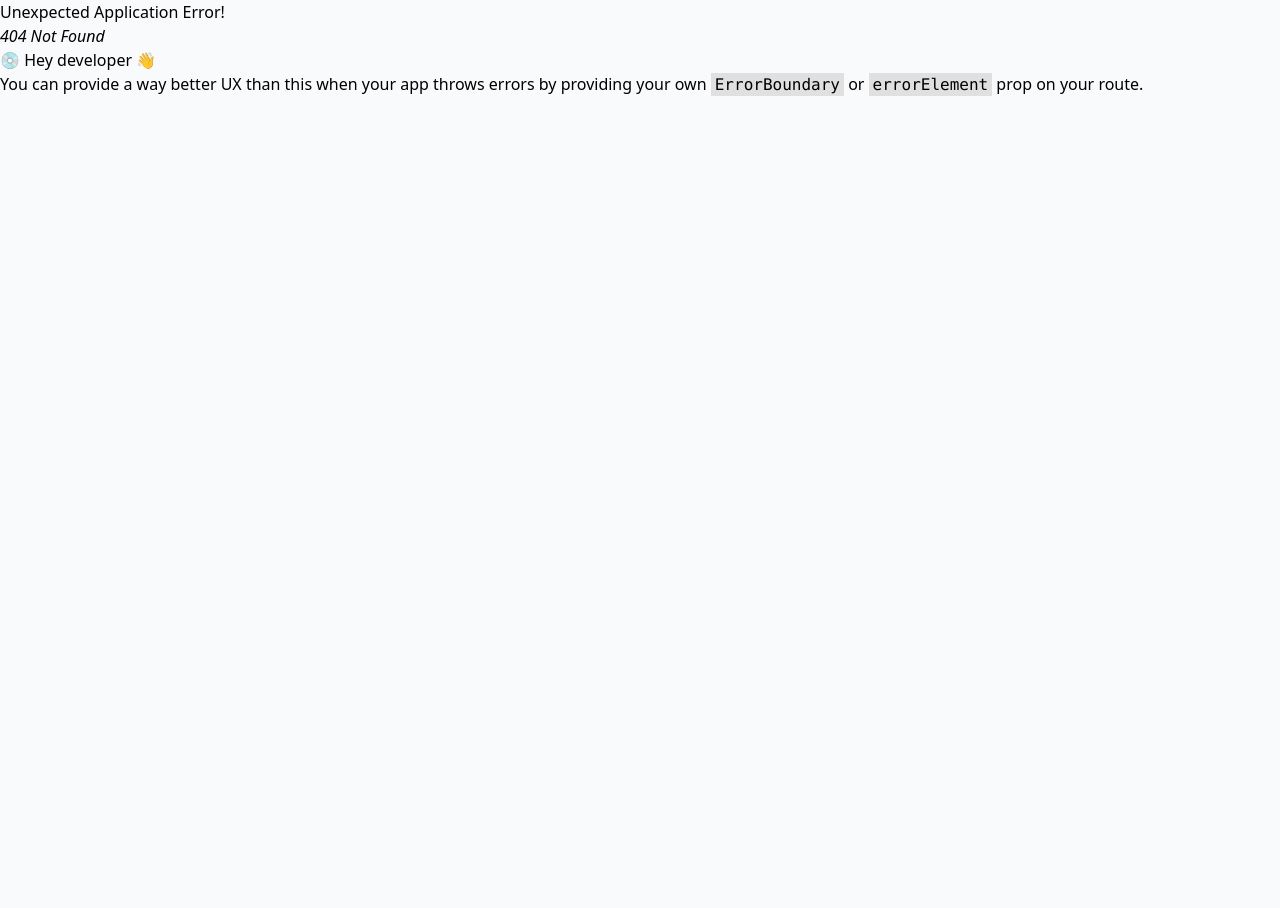
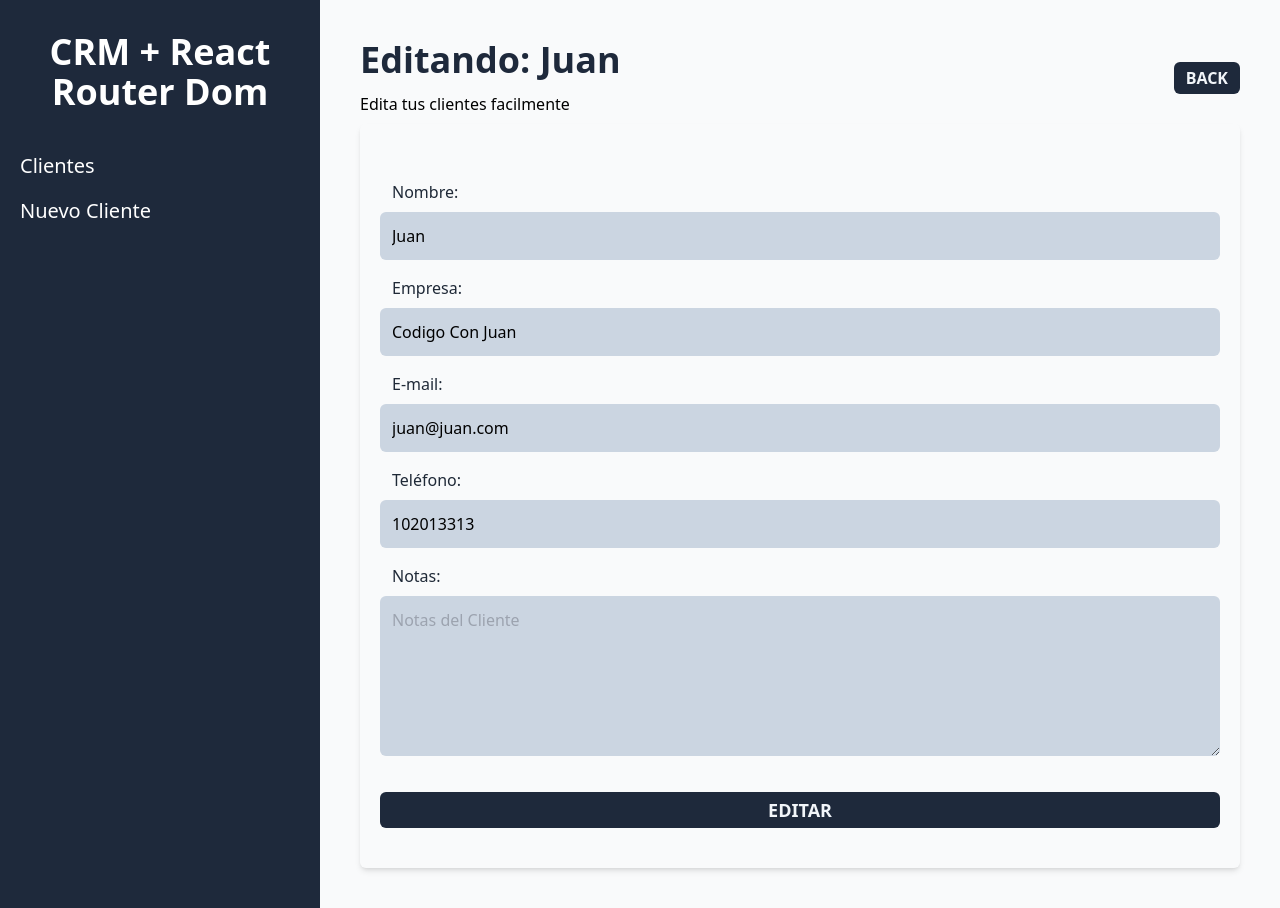
Before and after one commit to benjabenjabenja/crm-react, a React (Vite) app: page /clientes/1/editar in a window 1280 px wide. Before the commit this address had no page. Before the commit the page ends 800 px from the top, so only its background shows below. Built offline with nearby package versions, Linux system fonts and the light colour scheme; data requests are answered from the project's data file.

Commit message:
agregado de eliminar y editar integrado

```diff
--- a/db.json
+++ b/db.json
@@ -8,11 +8,12 @@
       "empresa": "Codigo Con Juan"
     },
     {
-      "id": "2",
-      "nombre": "Karen",
-      "telefono": 138198313,
-      "email": "karen@juan.com",
-      "empresa": "Codigo Con Juan"
+      "nombre": "Karen2",
+      "empresa": "Codigo Con Juan",
+      "email": "karen2@juan.com",
+      "telefono": "138198313",
+      "notas": "asdfsdf",
+      "id": "2"
     },
     {
       "id": "3",
@@ -34,14 +35,6 @@
       "telefono": 1398198938,
       "email": "pedro@juan.com",
       "empresa": "Codigo Con Juan"
-    },
-    {
-      "id": "f3d6",
-      "nombre": "jose benjamin",
-      "empresa": "AyiGroup",
-      "email": "jgonzalez.benjamin@gmail.com",
-      "telefono": "02494466860",
-      "notas": "asdfasdfadfdf"
     }
   ]
 }
--- a/src/components/Cliente.jsx
+++ b/src/components/Cliente.jsx
@@ -1,16 +1,23 @@
+/* eslint-disable react-refresh/only-export-components */
 /* eslint-disable react/prop-types */
-import { useNavigate } from "react-router-dom";
+import { useNavigate, Form, redirect } from "react-router-dom";
+import { delete_cliente } from "../data/cliente";
+
+export async function action({params}) {
+    const { id } = params;
+    await delete_cliente(id);
+    return redirect("/");
+}
+
 const Cliente = ({ data }) => {
     const { id, nombre, email, empresa, telefono } = data;
     const navigate = useNavigate();
 
     const handleClickEditar = ev => {
         ev.preventDefault();
-        navigate(`cliente/${id}/editar`);
+        navigate(`clientes/${id}/editar`);
     }
-    const handleClickBorrar = ev => {
-        ev.preventDefault();
-    }
+
     return (
         <tr className="border-b w-full grid grid-cols-3 gap-4">
             <td className="py-2 w-auto">
@@ -21,17 +28,20 @@ const Cliente = ({ data }) => {
                 <p className="text-ellipsis whitespace-nowrap"><span className="text-gray-800 uppercase font-bold">Email: </span>{email}</p>
                 <p className="text-ellipsis whitespace-nowrap"><span className="text-gray-800 uppercase font-bold">Tel: </span>{telefono}</p>
             </td>
-            <td className="py-2 w-auto text-slate-100 flex justify-end gap-3 mr-2">
+            <td className="py-2 w-auto text-slate-100 flex items-center justify-center gap-3 mr-2">
+                <div>
                     <button
                         onClick={handleClickEditar}
                         type="button"
-                    className="text-slate-100 hover:text-slate-800 px-3 py-0 hover:border-slate-800 border rounded-md font-bold text-xs transition__all"
+                        className="text-slate-100 hover:text-slate-800 px-3 py-2 hover:border-slate-800 border rounded-md font-bold text-xs transition__all"
                     >Editar</button>
+                </div>
+                <Form method="post" action={`clientes/${id}/eliminar`}>
                     <button
-                    onClick={handleClickBorrar}
-                    type="button"
-                    className="text-red-100 hover:text-red-800 px-3 py-0 hover:border-red-800 border rounded-md font-bold text-xs transition__all"
+                        type="submit"
+                        className="text-red-100 hover:text-red-800 px-3 py-2 hover:border-red-800 border rounded-md font-bold text-xs transition__all"
                     >Borrar</button>
+                </Form>
             </td>
         </tr>
     );
--- a/src/components/Formulario.jsx
+++ b/src/components/Formulario.jsx
@@ -1,4 +1,7 @@
-const Formulario = () => {
+/* eslint-disable react/prop-types */
+/* eslint-disable no-unused-vars */
+const Formulario = ({ cliente }) => {
+    const { nombre, empresa, telefono, email, notas } = cliente || { nombre: '', empresa: '', telefono: '', email: '', notas: '' };
     return (
         <>
             <div className="mb-4">
@@ -11,6 +14,7 @@ const Formulario = () => {
                     className="mt-2 block w-full p-3 bg-slate-300 rounded-md"
                     placeholder="Nombre del Cliente"
                     name="nombre"
+                    defaultValue={nombre}
                     required
                 />
             </div>
@@ -24,6 +28,7 @@ const Formulario = () => {
                     className="mt-2 block w-full p-3 bg-slate-300 rounded-md"
                     placeholder="Empresa del Cliente"
                     name="empresa"
+                    defaultValue={empresa}
                     required
                 />
             </div>
@@ -38,6 +43,7 @@ const Formulario = () => {
                     className="mt-2 block w-full p-3 bg-slate-300 rounded-md"
                     placeholder="Email del Cliente"
                     name="email"
+                    defaultValue={email}
                     required
                 />
             </div>
@@ -52,6 +58,7 @@ const Formulario = () => {
                     className="mt-2 block w-full p-3 bg-slate-300 rounded-md"
                     placeholder="Teléfono del Cliente"
                     name="telefono"
+                    defaultValue={telefono}
                     required
                 />
             </div>
@@ -65,6 +72,7 @@ const Formulario = () => {
                     type="text"
                     className="mt-2 block w-full p-3 bg-slate-300 rounded-md h-40 align-self"
                     placeholder="Notas del Cliente"
+                    defaultValue={notas}
                     name="notas"
                 />
             </div>
--- a/src/data/cliente.js
+++ b/src/data/cliente.js
@@ -12,6 +12,36 @@ export async function get_cliente_by_id(id = '') {
     const result = await fetch(url);
 
     return await result.json();
+}
+export async function update_cliente(payload) {
+    try {
+        const response = await fetch(`${url_web_services}/clientes/${payload.id}`, {
+            method: 'PUT',
+            body: JSON.stringify(payload),
+            headers: {
+                'Content-Type': 'application/json'}
+        });
+        const r = await response.json();
+        return r;
+    } catch (error) {
+        console.error({ payload });
+        return false;
+    }
+}
+export async function delete_cliente(payload) {
+    try {
+        const response = await fetch(`${url_web_services}/clientes/${payload}`, {
+            method: 'DELETE',
+            body: JSON.stringify(payload),
+            headers: {
+                'Content-Type': 'application/json'}
+        });
+        const r = await response.json();
+        return r;
+    } catch (error) {
+        console.error({ payload });
+        return false;
+    }
 }
 export async function add_cliente(datos) {
     try {
--- a/src/main.jsx
+++ b/src/main.jsx
@@ -6,7 +6,6 @@ import { RouterProvider } from "react-router-dom";
 import "./index.css";
 import router from "./routes-pages";
 
-
 ReactDOM.createRoot(document.getElementById("root")).render(
 	<React.StrictMode>
 		<RouterProvider router={router} />
--- a/src/pages/EditarCliente.jsx
+++ b/src/pages/EditarCliente.jsx
@@ -1,25 +1,84 @@
+/* eslint-disable no-useless-escape */
 /* eslint-disable react-refresh/only-export-components */
-import { useLoaderData } from "react-router-dom";
-import { get_cliente_by_id } from "../data/cliente";
-import { isValidObject } from "../helpers";
+import { Form, redirect, useActionData, useLoaderData, useNavigate } from "react-router-dom";
+import { get_cliente_by_id, update_cliente } from "../data/cliente";
+import { isValidObject, uniqueid } from "../helpers";
+import ErrorAlertForm from "../components/ErrorAlertForm";
+import Formulario from "../components/Formulario";
 
 export async function loader(params) {
     const { id } = params.params;
     const client = await get_cliente_by_id(id);
-    if (isValidObject(client)) throw new Response('', {
+    if (!isValidObject(client)) throw new Response('', {
         status: 400,
         statusText: 'ERROR - Invalid service response'
     });
     return client;
 }
+// responde al method 'post' definido en el formulario
+export async function action({ request, params }) {
+    const { id } = params;
+    const formData = await request.formData();
+    const format = Object.fromEntries(formData);
+
+    const errores = [];
+
+    const email = formData.get("email");
+    const regex = /^(([^<>()[\]\.,;:\s@\"]+(\.[^<>()[\]\.,;:\s@\"]+)*)|(\".+\"))@(([^<>()[\]\.,;:\s@\"]+\.)+[^<>()[\]\.,;:\s@\"]{2,})$/i
+
+    if (Object.values(format).includes("")) errores.push("todos los campos son requeridos");
+    if (!regex.test(email)) errores.push("Email invalido, tiene que tener formato email");
+
+    if (Object.keys(errores).length > 0) {
+        return errores;
+    }
+
+    // guardo los datos
+    await update_cliente({...format, id});
+
+    return redirect('/');
+}
 const EditarCliente = () => {
+    // hooks
     const cliente = useLoaderData();
+    const errores = useActionData();
+    const navigate = useNavigate();
+
+    // functions component
+    const handleBack = ev => {
+        ev.preventDefault();
+        navigate(-1);
+    };
 
     return (
-        <div>
-            Editar Cliente
-        </div>
+        <>
+            <div className="flex items-center justify-between">
+                <div className="container">
+                    <h1 className="font-black text-4xl text-slate-800">Editando: {cliente.nombre}</h1>
+                    <p className="mt-3">Edita tus clientes facilmente</p>
+                </div>
+                <button
+                    onClick={handleBack}
+                    type="button"
+                    className="bg-slate-800 hover:bg-slate-900 text-slate-100 px-3 py-1 rounded-md font-bold uppercase h-8 transition__all">
+                    back
+                </button>
+            </div>
+            <div className="bg-white-300 shadow-md rounded-md mf:w-3/4 mx-auto mt-2 px-5 py-10">
+                {
+                    errores?.length && errores?.map(m => <ErrorAlertForm key={uniqueid()}>{m}</ErrorAlertForm>)
+                }
+                <Form
+                    method="post"
+                    noValidate={true}
+                    className="mt-4"
+                >
+                    <Formulario cliente={cliente} />
+                    <input type="submit" className="mt-5 font-bold hover:shadow-md bg-slate-800 hover:bg-slate-900 hover:text-slate-50 text-slate-100 text-lg rounded-md w-full text-center py-1 uppercase transition__all hover:cursor-pointer" value={"Editar"} />
+                </Form>
+            </div>
+        </>
     )
-}
+};
 
 export default EditarCliente;
--- a/src/routes-pages.jsx
+++ b/src/routes-pages.jsx
@@ -1,7 +1,8 @@
 import { createBrowserRouter } from "react-router-dom";
 import NuevoCliente, { action as nuevoClienteAction } from "./pages/NuevoCliente";
 import Index, { loader as clientsLoader } from "./pages/Index";
-import EditarCliente, { loader as editarLoader } from "./pages/EditarCliente";
+import EditarCliente, { loader as editarLoader, action as editarAction } from "./pages/EditarCliente";
+import { action as eliminarAction } from './components/Cliente';
 import Layout from "./components/Layout";
 import ErrorPage from "./components/ErrorPage";
 
@@ -27,11 +28,16 @@ const router = createBrowserRouter([
 				errorElement: <ErrorPage />
 			},
 			{
-				path: 'cliente/:id/editar',
+				path: 'clientes/:id/editar',
 				element: <EditarCliente />,
 				loader: editarLoader,
+				action: editarAction,
 				errorElement: <ErrorPage />
 			},
+			{
+				path: 'clientes/:id/eliminar',
+				action: eliminarAction
+			}
 		]
 	},
 
```
Lines whose indentation alone changed are shown as unchanged.
